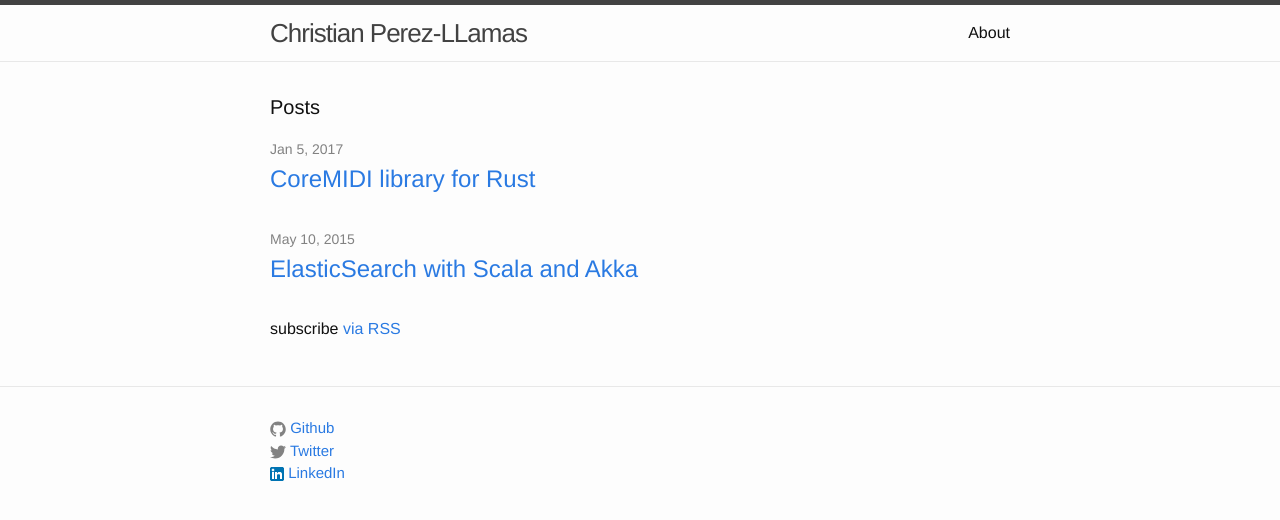
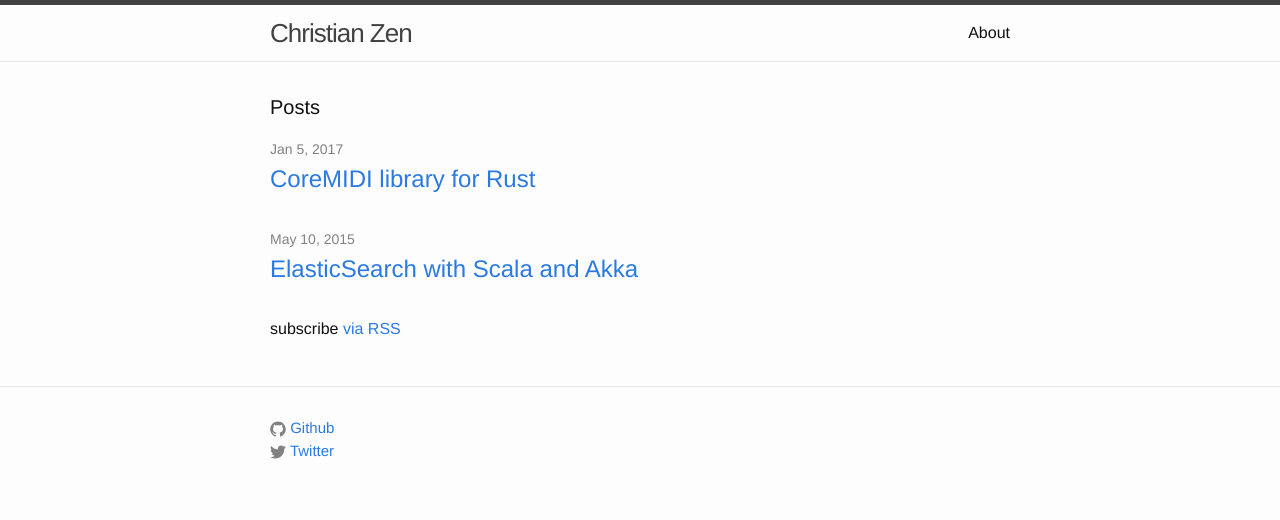
Before and after one commit to chris-zen/chris-zen.github.io, a Jekyll site: the page built from index.html, in a window 1280 px wide. Shown: the top 520 px of the page. Built offline with Jekyll 4.4.1, drawn with Linux system fonts in a browser that asks for light colours.

Commit message:
Update title

```diff
--- a/_config.yml
+++ b/_config.yml
@@ -1,5 +1,5 @@
 # Site settings
-title: Christian Perez-LLamas
+title: Christian Zen
 email:
 description: > # this means to ignore newlines until "baseurl:"
 
@@ -7,7 +7,6 @@ baseurl: "" # the subpath of your site, e.g. /blog/
 url: "http://chris-zen.github.io" # the base hostname & protocol for your site
 twitter_username: chris_zen
 github_username:  chris-zen
-linkedin_profile: https://www.linkedin.com/in/christianperezllamas
 
 # Build settings
 markdown: kramdown
```
